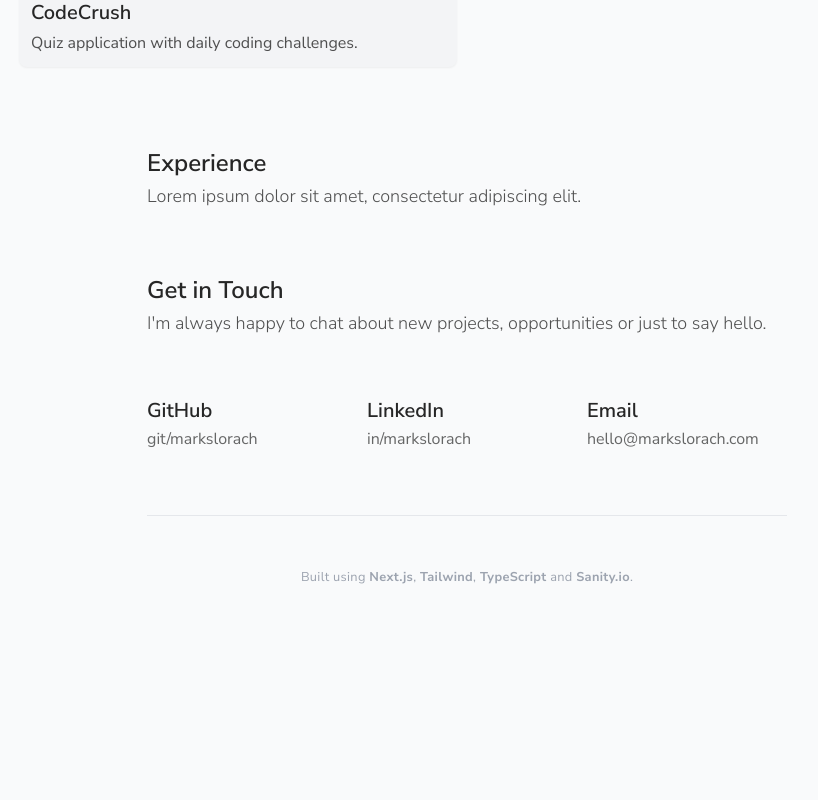
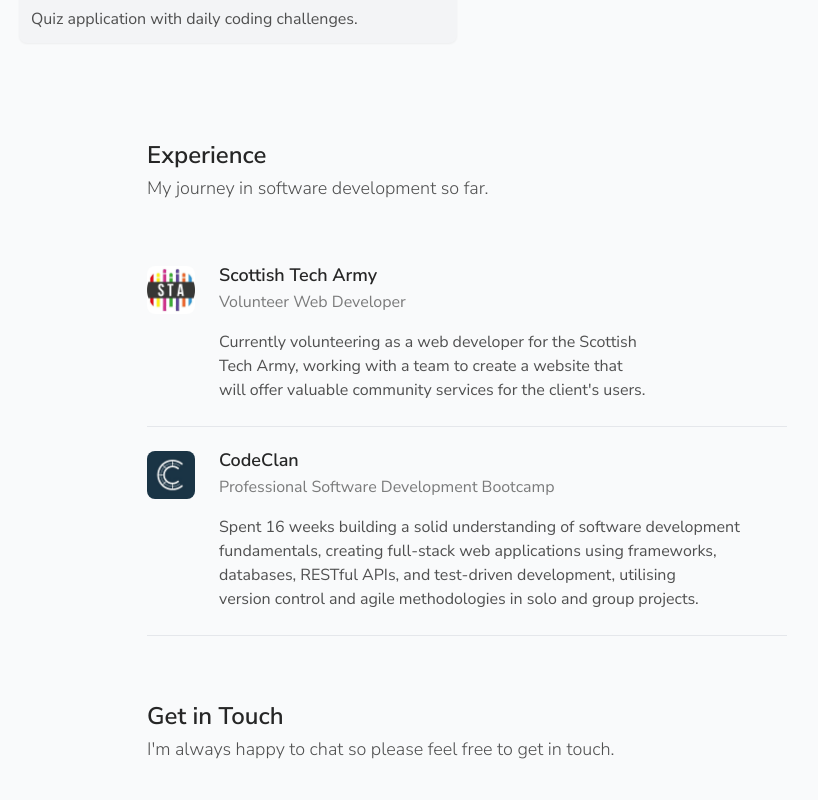
Before and after one commit to markslorach/markslorach.com, a Next.js app: page / in a window 1280 px wide. Shown: the part 1340-2140 px from the top of the page, without its empty margins (173-991 px from the left). Before the commit the page ends 1976 px from the top, so only its background shows below. Built offline with nearby package versions, Linux system fonts and the light colour scheme.

Commit message:
experience

```diff
--- a/app/components/Contact.tsx
+++ b/app/components/Contact.tsx
@@ -8,8 +8,7 @@ const Contact = () => {
       <div className="mb-16 space-y-1">
         <Heading>Get in Touch</Heading>
         <p className="text-lg font-light leading-normal text-neutral-800/80">
-          I'm always happy to chat about new projects, opportunities or just to
-          say hello.
+          I'm always happy to chat so please feel free to get in touch.
         </p>
       </div>
 
--- a/app/components/Experience.tsx
+++ b/app/components/Experience.tsx
@@ -5,10 +5,10 @@ import ExperienceCard from "./ExperienceCard";
 const Experience = () => {
   return (
     <section className="mb-16">
-      <div className="mb-16 space-y-1">
+      <div className="mb-10 space-y-1">
         <Heading>Experience</Heading>
         <p className="text-lg font-light leading-normal text-neutral-800/80">
-          Lorem ipsum dolor sit amet, consectetur adipiscing elit.
+          My journey in software development so far.
         </p>
       </div>
 
--- a/app/components/ExperienceCard.tsx
+++ b/app/components/ExperienceCard.tsx
@@ -1,7 +1,23 @@
 import { Experience } from "@/types/types";
+import Image from "next/image";
 
 const ExperienceCard = ({ role }: { role: Experience }) => {
-  return <div></div>;
+  return (
+    <div className="flex gap-6 py-6 border-b">
+      <Image
+        width={50}
+        height={50}
+        src={role.logo}
+        alt={role.company}
+        className="h-12 w-12 rounded-lg"
+      />
+      <div className="flex w-full flex-col">
+        <h4 className="text-lg font-semibold leading-none mb-1.5 text-neutral-800">{role.company}</h4>
+        <span className="mb-4 text-neutral-800/60">{role.title}</span>
+        <p className="text-neutral-800/80 text-balance">{role.description}</p>
+      </div>
+    </div>
+  );
 };
 
 export default ExperienceCard;
--- a/app/components/Hero.tsx
+++ b/app/components/Hero.tsx
@@ -12,7 +12,7 @@ const Hero = () => {
         priority
         className="-ml-1.5 mb-3 rounded-2xl"
       />
-      <div className="mb-5 space-y-1">
+      <div className="mb-6 space-y-1">
         <h1 className="text-4xl font-semibold text-neutral-800">
           Hello! I'm <span className="text-blue-400">Mark</span>.
         </h1>
@@ -20,13 +20,11 @@ const Hero = () => {
           A full-stack software developer based in Scotland.
         </span>
       </div>
-      <p className="text-lg font-light text-neutral-800 md:text-xl text-balance">
+      <p className="text-balance text-lg font-light text-neutral-800 md:text-xl">
         I'm a full-stack developer with a keen interest in front-end
         development. I recently graduated from CodeClan's software development
         bootcamp following a career as a freelance videographer. I love all
         things code, especially working with React and the JavaScript ecosystem.
-        <br />
-        You can check out my projects below, or feel free to say hello!
       </p>
     </section>
   );
--- a/app/components/Projects.tsx
+++ b/app/components/Projects.tsx
@@ -5,7 +5,7 @@ import Link from "next/link";
 
 const Projects = () => {
   return (
-    <section className="mb-20 mt-16">
+    <section className="mb-24 mt-16">
       <div className="mb-16 space-y-1">
         <Heading>Recent Projects</Heading>
         <p className="text-lg font-light leading-normal text-neutral-800/80">
--- a/data/experience.ts
+++ b/data/experience.ts
@@ -3,26 +3,18 @@ export const experience = [
     id: crypto.randomUUID(),
     title: "Volunteer Web Developer",
     company: "Scottish Tech Army",
-    logo: "",
+    logo: "/images/sta.jpg",
     date: "Feb 2024 - Present",
-    description: "Lorem ipsum dolor sit amet, consectetur adipiscing elit.",
-    bulletPoints: [
-      "Developed a responsive web application using React and Node.js",
-      "Collaborated with a team of developers to deliver a project on time",
-      "Learned valuable skills in software development and teamwork",
-    ],
+    description:
+      "Currently volunteering as a web developer for the Scottish Tech Army, working with a team to create a website that will offer valuable community services for the client's users.",
   },
   {
     id: crypto.randomUUID(),
     title: "Professional Software Development Bootcamp",
     company: "CodeClan",
-    logo: "",
-    date: "May 2024 - Sept 2020",
-    description: "Lorem ipsum dolor sit amet, consectetur adipiscing elit.",
-    bulletPoints: [
-      "Developed a responsive web application using React and Node.js",
-      "Collaborated with a team of developers to deliver a project on time",
-      "Learned valuable skills in software development and teamwork",
-    ],
+    logo: "/images/codeclan.jpg",
+    date: "May 2024 - Sept 2024",
+    description:
+      "Spent 16 weeks building a solid understanding of software development fundamentals, creating full-stack web applications using frameworks, databases, RESTful APIs, and test-driven development, utilising version control and agile methodologies in solo and group projects.",
   },
 ];
--- a/types/types.ts
+++ b/types/types.ts
@@ -15,5 +15,4 @@ export interface Experience {
   logo: string;
   date: string;
   description: string;
-  bulletPoints: string[];
 }
```
Also changed, not shown: public/images/codeclan.jpg (added), public/images/sta.jpg (added).
